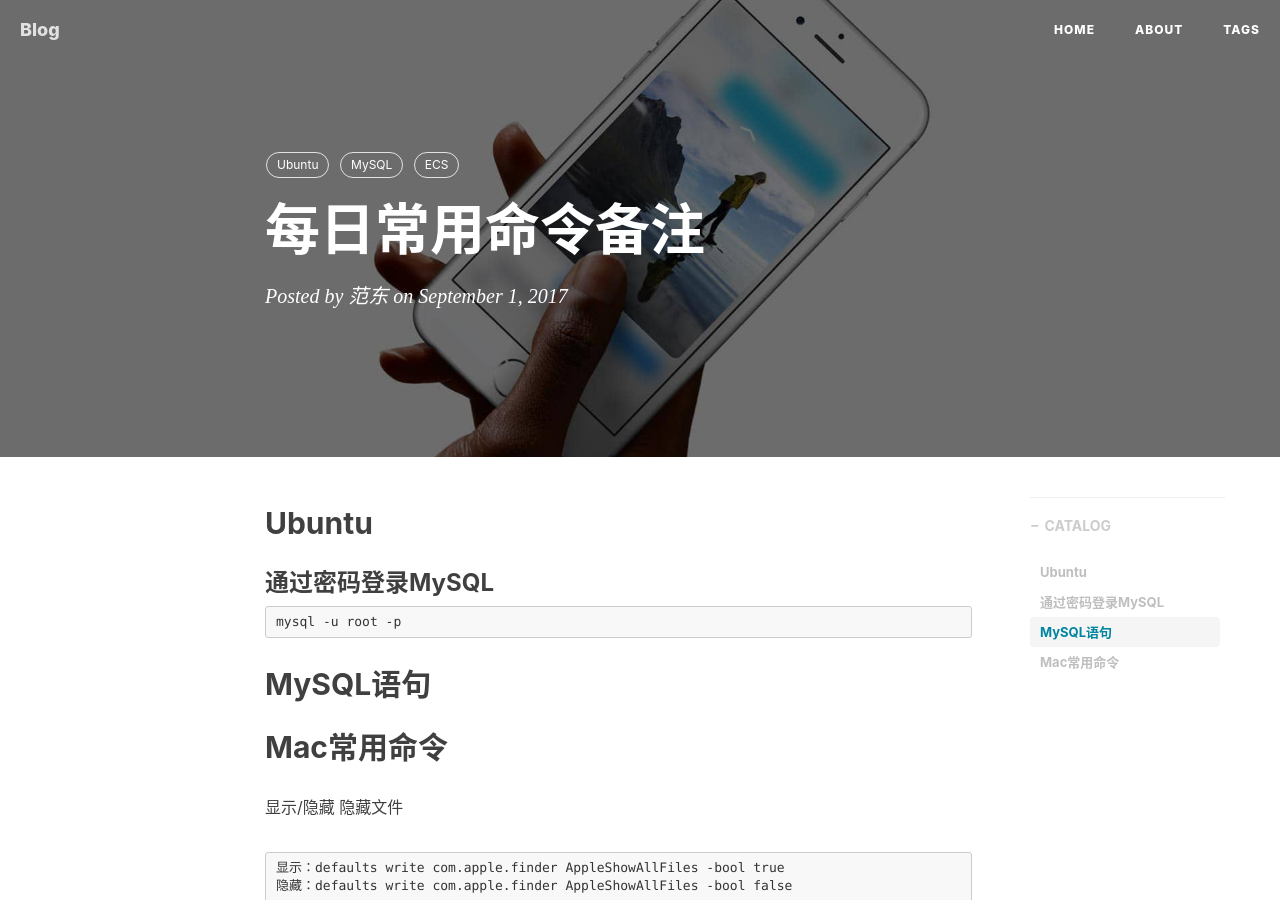
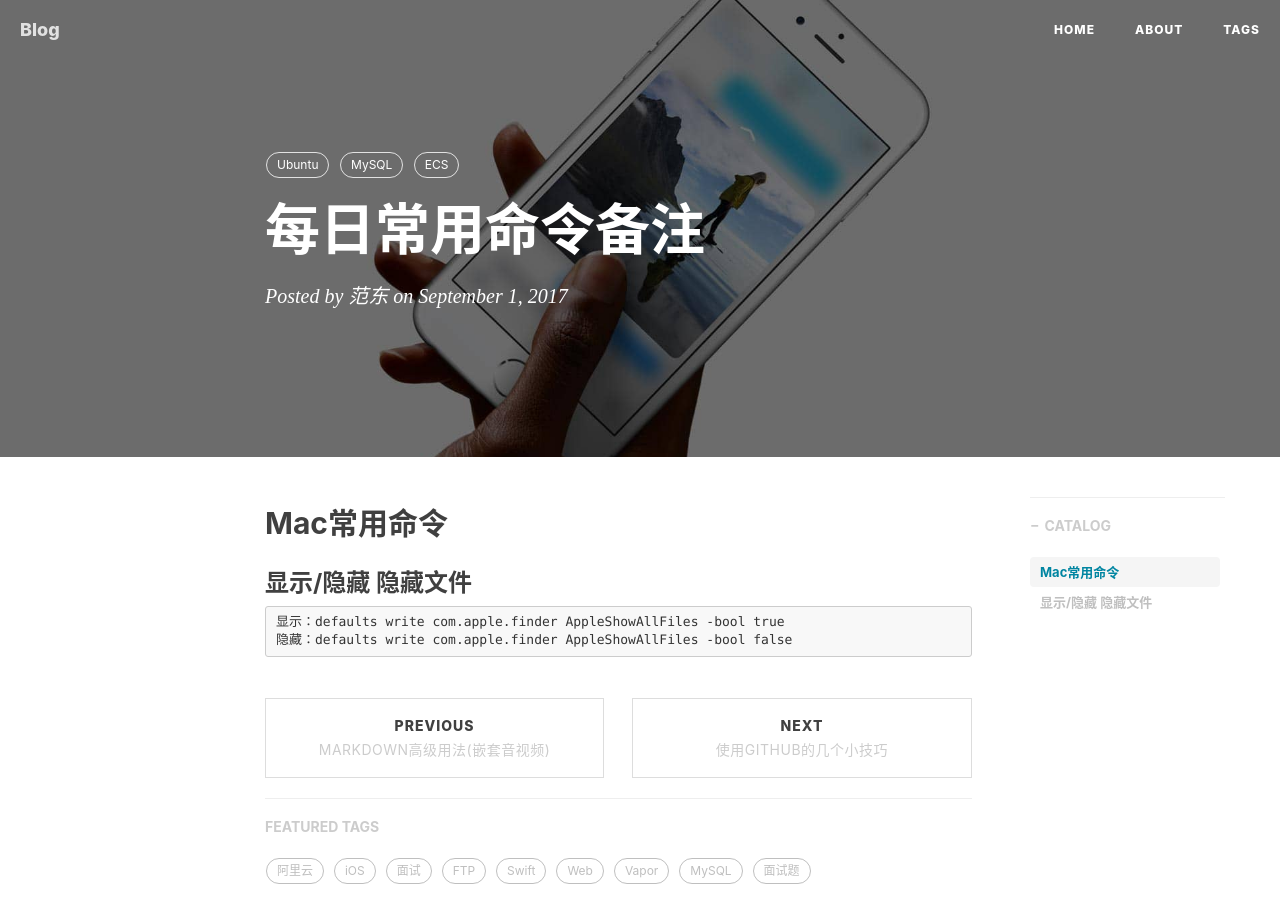
Before and after one commit to fandongtongxue/fandongtongxue.github.io, a Jekyll site: the page built from _posts/2017-09-01-Notes.markdown, in a window 1280 px wide and 900 px high. Built offline with Jekyll 4.4.1, drawn with Linux system fonts in a browser that asks for light colours; nearby versions of some CDN libraries; comment, search, counter and statistics services are not loaded.

Commit message:
修改文章

````diff
--- a/_posts/2017-09-01-Notes.markdown
+++ b/_posts/2017-09-01-Notes.markdown
@@ -11,16 +11,9 @@ tags:
     - MySQL
     - ECS
 ---
-## Ubuntu
-### 通过密码登录MySQL
-
-```
-mysql -u root -p
-```
-## MySQL语句
 
 ## Mac常用命令
-显示/隐藏 隐藏文件
+### 显示/隐藏 隐藏文件
 
 ```
 显示：defaults write com.apple.finder AppleShowAllFiles -bool true
````
